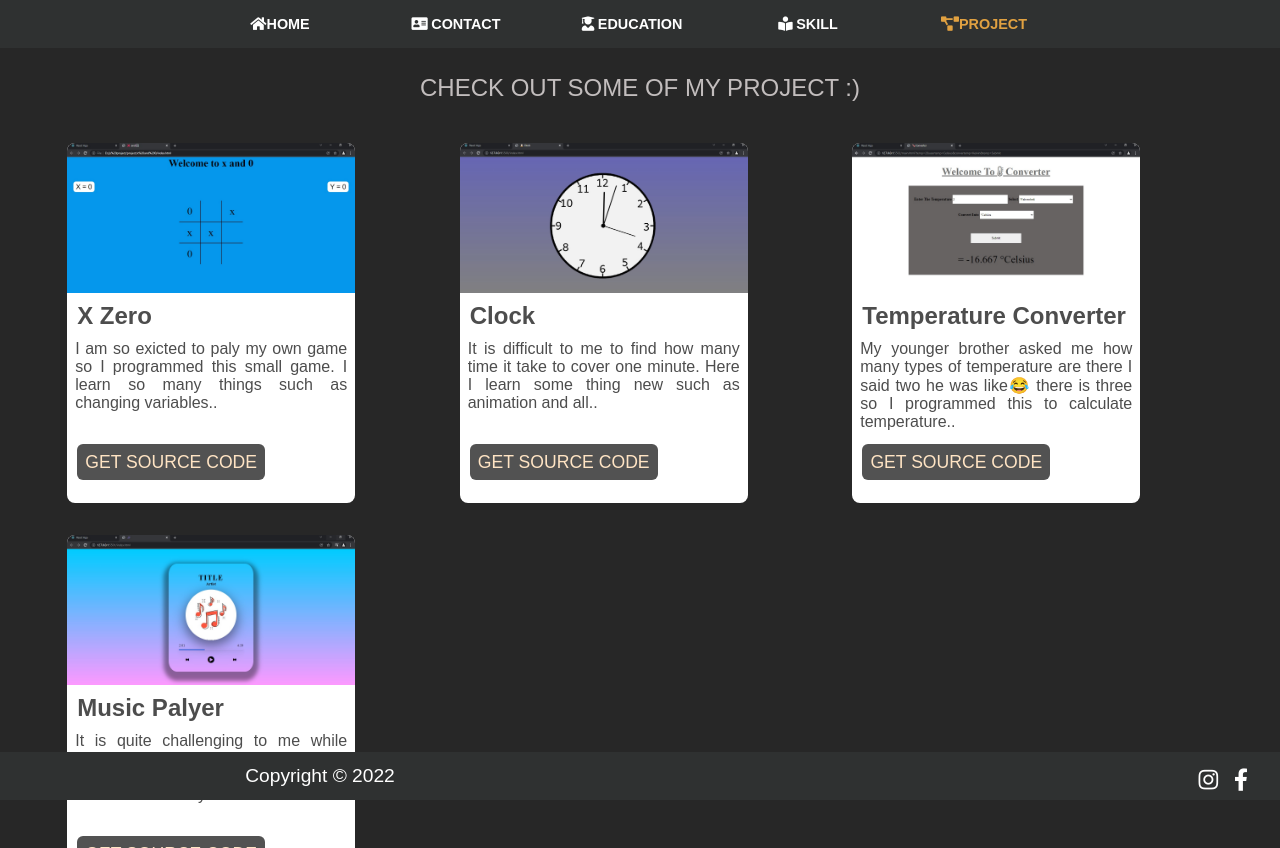
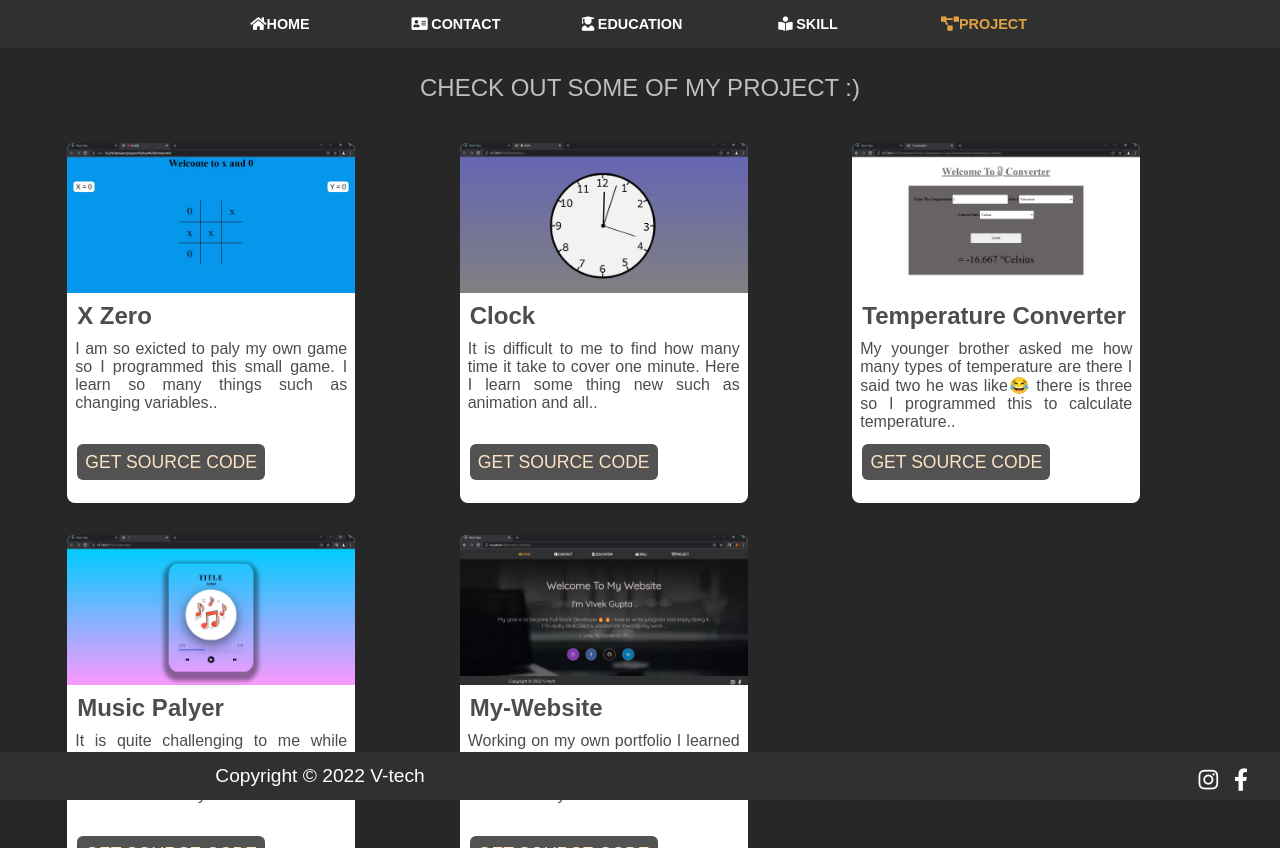
Before and after one commit to vivek-437/vtech-portfolio, a React (Create React App) app: page /vtech-portfolio/project in a window 1280 px wide. Built offline with nearby package versions, Linux system fonts and the light colour scheme; a web font is replaced by a local one.

Commit message:
fourth commit vtech

```diff
--- a/src/components/content/Project.jsx
+++ b/src/components/content/Project.jsx
@@ -11,7 +11,7 @@ const project = () => {
         </div>
         <div className="prjexp">
           <h6>{props.Title}</h6>
-          <p>{props.Data}</p>
+          <p className="size">{props.Data}</p>
         </div>
 
         <a href={props.Href}>get source code</a>
--- a/src/components/content/home.css
+++ b/src/components/content/home.css
@@ -202,11 +202,8 @@ img {
 
 }
 
-@media screen and (max-height:1096px) {
-  /* .Hcontent{
-    overflow-y: visible;
-  } */
-  /* .conhome{
-    position:;
-  } */
+@media screen and (max-width:412px) {
+.Hcontent .rewrite{
+  margin-top: 40px;
 }
+}
--- a/src/components/content/prjdata.jsx
+++ b/src/components/content/prjdata.jsx
@@ -2,6 +2,7 @@ import Imrg1 from '../../img/prjimg/xogame.jpg';
 import Imrg2 from '../../img/prjimg/clock.jpg';
 import Imrg3 from '../../img/prjimg/song.jpg';
 import Imrg4 from '../../img/prjimg/temperature.jpg';
+import Imrg5 from "../../img/prjimg/portfolio.jpg";
 
 
 
@@ -31,7 +32,12 @@ const Prjdata=[
         data:"It is quite challenging to me while programming music player. When I got stuck I taked help from youtube channel and many website..",
         link:"https://github.com/vivek-437/javascript/tree/main/project/music%20player",
     },
-
+    {
+        imsrc:Imrg5,
+        title:"my-website",
+        data:"Working on my own portfolio I learned new css properties such as animation and creating different components make its easy..",
+        link:"https://github.com/vivek-437/vtech-portfolio",
+    },
 ]
 
 export default Prjdata
--- a/src/components/content/project.css
+++ b/src/components/content/project.css
@@ -1,4 +1,4 @@
-.project .projectinfo .flexer .pjdata{
+.project .projectinfo .flexer .pjdata {
   height: 22.5rem;
   width: 18rem;
   color: rgb(77, 77, 77);
@@ -6,27 +6,26 @@
   background-color: rgb(255, 255, 255);
   border-radius: 8px;
 }
-.project .projectinfo .flexer .pjdata:hover{
+.project .projectinfo .flexer .pjdata:hover {
   box-shadow: 0 0 14px rgb(150, 150, 150);
 }
-.conproject{
+.conproject {
   background-color: rgb(39, 39, 39);
 }
 .project .projectinfo .flexer {
   padding-top: 2%;
   padding-bottom: 5%;
 }
-.project .projectinfo .flexer .pjdata:hover{
+.project .projectinfo .flexer .pjdata:hover {
   transform: scale(1.035);
 }
 
-.flexer .pjdata .prjimg img{
+.flexer .pjdata .prjimg img {
   height: 150px;
   border-top-left-radius: 8px;
   border-top-right-radius: 8px;
-
 }
-.flexer .pjdata a{
+.flexer .pjdata a {
   cursor: pointer;
   height: 2rem;
   width: 60%;
@@ -41,82 +40,85 @@
   text-transform: uppercase;
   font-size: 1.1rem;
 }
-.project .projectinfo h5{
+.project .projectinfo h5 {
   padding-top: 2%;
   font-weight: 20;
   font-size: 1.5rem;
   text-transform: uppercase;
 }
-.flexer .pjdata .prjexp{
+.flexer .pjdata .prjexp {
   height: 50%;
   padding: 5px;
   text-align: justify;
   padding: 8px;
   /* background-color: royalblue; */
 }
-.flexer .pjdata .prjexp h6{
+.flexer .pjdata .prjexp h6 {
   /* font-weight: 40; */
   font-size: 1.5rem;
   position: relative;
-    padding-left:2px ;
+  padding-left: 2px;
   top: -35px;
   text-transform: capitalize;
 }
 
-
-.flexer .pjdata  a:hover{
+.flexer .pjdata a:hover {
   color: rgb(199, 195, 195);
 }
-.flexer .pjdata .prjexp p{
+.flexer .pjdata .prjexp p {
   font-size: 1rem;
   position: relative;
   top: -25px;
 }
-.container .scrolly{
+.container .scrolly {
   height: 100vh;
   width: 100%;
 }
-.project .shhd{
+.project .shhd {
   display: none;
 }
-.project .projectinfo h6{
+.project .projectinfo h6 {
   font-size: 1.5rem;
   padding-top: 2rem;
 }
-.project .projectinfo .flexer{
+.project .projectinfo .flexer {
   /* max-width: 1200px; */
   margin: 0 auto;
   display: grid;
-
 }
-.project .projectinfo .flexer { grid-template-columns: repeat(4, 1fr);
+.project .projectinfo .flexer {
+  grid-template-columns: repeat(4, 1fr);
   margin-left: 5%;
-margin-right: 5%;  }
-@media screen and (max-width:1400px) {
-    .project .projectinfo .flexer { grid-template-columns: repeat(3, 1fr);
+  margin-right: 5%;
+}
+@media screen and (max-width: 1400px) {
+  .project .projectinfo .flexer {
+    grid-template-columns: repeat(3, 1fr);
     margin-left: 4%;
-    margin-right: 4%;    }
-
+    margin-right: 4%;
+  }
 }
 
-
-
-@media screen and (max-width:1056px) {
-    .project .projectinfo .flexer{
+@media screen and (max-width: 1056px) {
+  .project .projectinfo .flexer {
     grid-template-columns: repeat(2, 1fr);
     margin-left: 1.5%;
     margin-right: 1.5%;
   }
 }
 
-@media  (max-width:650px) {
-    .project .projectinfo .flexer { grid-template-columns: repeat(1, 1fr);
+@media (max-width: 650px) {
+  .project .projectinfo .flexer {
+    grid-template-columns: repeat(1, 1fr);
 
     align-items: center;
     margin-left: 7.5%;
     margin-right: 7.5%;
   }
-    .project .projectinfo .flexer .pjdata{
-        height: 25rem;}
-
+  .project .projectinfo .flexer .pjdata {
+    height: 25rem;
   }
+  .project .flexer .prjexp .size {
+    font-size: 0.85rem;
+  }
+}
--- a/src/components/footer/Footer.jsx
+++ b/src/components/footer/Footer.jsx
@@ -4,7 +4,7 @@ const Footer = () => {
   return (
     <>
       <div className="fotter_container">
-        <div className="info">Copyright © 2022</div>
+        <div className="info">Copyright © 2022  V-tech</div>
         <div className="link">
             <ul className="foot">
           <a
--- a/src/components/nav/Leftnav.jsx
+++ b/src/components/nav/Leftnav.jsx
@@ -3,6 +3,9 @@ import { NavLink } from "react-router-dom";
 
 const LeftNavBar=()=>{
     const [expColl, setExpColl] = useState(false);
+    const handlebox=()=>{
+      setExpColl(false);
+    }
     // useEffect(()=>{
     //     if(window.innerWidth<=3000 && window.innerWidth>600){
     //         setExpColl('block');
@@ -29,15 +32,15 @@ const LeftNavBar=()=>{
 
         <div className={expColl?"ItemBlockt":"ItemBlock"}>
              <ul >
-          <NavLink exact to='/vtech-portfolio/'  className="hover"  activeClassName="activeLink"><i className="fas fa-home"><span  className="dis">home</span></i></NavLink>
+          <NavLink exact to='/vtech-portfolio/'  className="hover"  activeClassName="activeLink" onClick={handlebox}><i className="fas fa-home"><span  className="dis">home</span></i></NavLink>
 
-        <NavLink exact to='/vtech-portfolio/contact' className="hover"  activeClassName="activeLink"><i className="fas fa-address-card "> <span className="dis">contact</span></i></NavLink>
+        <NavLink exact to='/vtech-portfolio/contact' className="hover"  activeClassName="activeLink" onClick={handlebox} ><i className="fas fa-address-card "> <span className="dis">contact</span></i></NavLink>
 
-        <NavLink exact to='/vtech-portfolio/education'className="hover"  activeClassName="activeLink"><i className="fas fa-user-graduate "> <span className="dis">education</span></i></NavLink>
+        <NavLink exact to='/vtech-portfolio/education'className="hover"  activeClassName="activeLink" onClick={handlebox}><i className="fas fa-user-graduate "> <span className="dis">education</span></i></NavLink>
 
-        <NavLink exact to='/vtech-portfolio/skill'className="hover" activeClassName="activeLink" ><i className="fas fa-book-reader "> <span className="dis">skill</span></i></NavLink>
+        <NavLink exact to='/vtech-portfolio/skill'className="hover" activeClassName="activeLink"  onClick={handlebox}><i className="fas fa-book-reader "> <span className="dis">skill</span></i></NavLink>
 
-        <NavLink exact to='/vtech-portfolio/project' className="hover" activeClassName="activeLink"><i className="fas fa-project-diagram "><span className="dis">project</span></i></NavLink>
+        <NavLink exact to='/vtech-portfolio/project' className="hover" activeClassName="activeLink" onClick={handlebox}><i className="fas fa-project-diagram "><span className="dis">project</span></i></NavLink>
         </ul>
         </div>
         </div>
--- a/src/components/nav/nav.css
+++ b/src/components/nav/nav.css
@@ -129,6 +129,6 @@
     right: 25%;
     top: 150px;
     background: rgb(47, 49, 49);
-    opacity: 0.7;
+    opacity: 0.8;
   }
 }
```
Also changed, not shown: src/img/prjimg/portfolio.jpg (added). Lines whose indentation alone changed are shown as unchanged.
